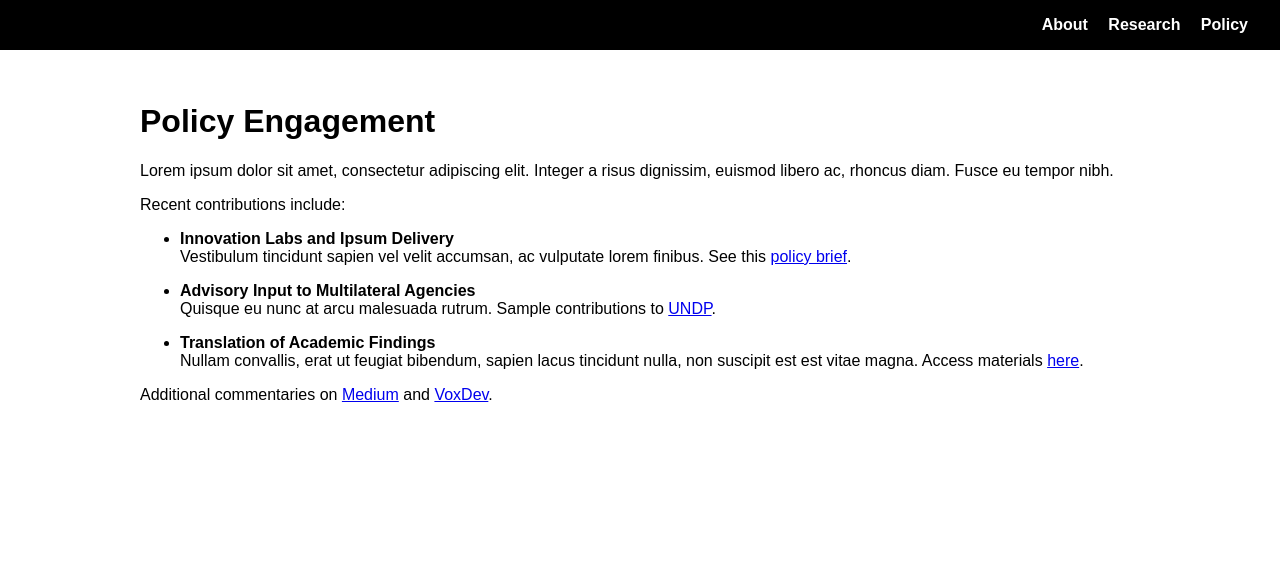
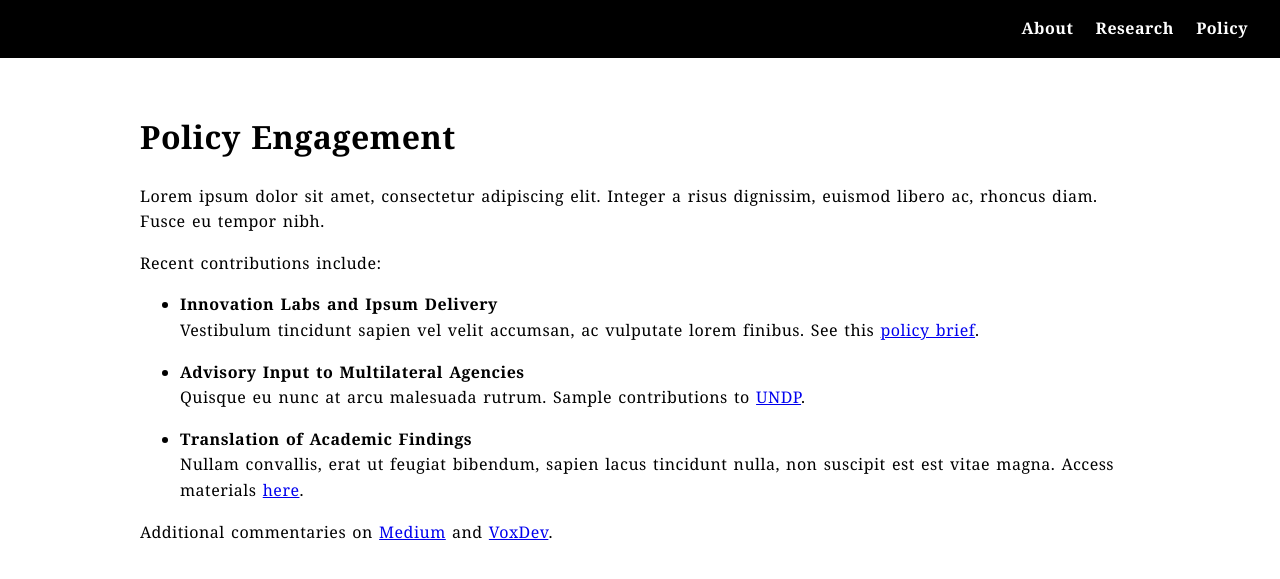
Before and after one commit to snehapmenon/snehapmenon.github.io, a Jekyll site: the page built from policy.md, in a window 1280 px wide. Shown: the top 579 px of the page. Built offline with Jekyll 4.4.1, drawn with Linux system fonts in a browser that asks for light colours.

Commit message:
Update default.html

```diff
--- a/_layouts/default.html
+++ b/_layouts/default.html
@@ -3,11 +3,15 @@
   <head>
     <meta charset="utf-8">
     <style>
-      body {
-        font-family: sans-serif;
-        margin: 0;
-        padding: 0;
-      }
+body {
+  font-family: 'Georgia', serif;
+  letter-spacing: 0.03em;
+  word-spacing: 0.1em;
+  line-height: 1.6;
+  margin: 0;
+  padding: 0;
+}
+
 
       header {
         background-color: #000;
```
